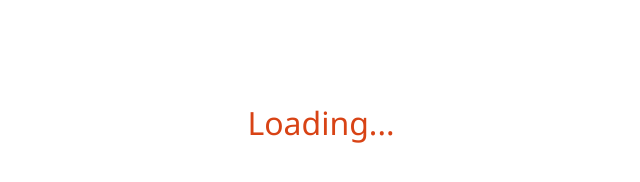
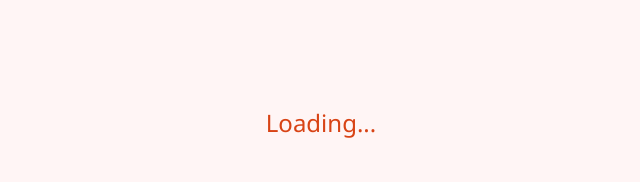
Before and after one commit to anuj-agarwal/anuj-agarwal.github.io, a Jekyll site: the page built from index.md, in a window 1280 px wide. Shown: the part 328-510 px from the top of the page, without its empty margins (319-959 px from the left). Built offline with Jekyll 4.4.1, drawn with Linux system fonts in a browser that asks for light colours; a script that is not in the unit is left out; some of the changed text lies outside the part shown.

Commit message:
Update default.html

````diff
--- a/_layouts/default.html
+++ b/_layouts/default.html
@@ -1,43 +1,48 @@
----
-## `_layouts/default.html` – Updated with Loader
-```html
 <!DOCTYPE html>
 <html lang="en">
 <head>
   <meta charset="UTF-8">
-  <title>{{ page.title }} - Anuj Agarwal</title>
-  <link rel="stylesheet" href="/assets/style.css">
-  <script src="/assets/scripts.js" defer></script>
+  <meta name="viewport" content="width=device-width, initial-scale=1.0">
+  <title>{{ page.title }} | {{ site.title }}</title>
+  <link rel="stylesheet" href="{{ '/assets/style.css' | relative_url }}">
 </head>
 <body>
   <!-- Loader -->
-  <div id="page-loader" style="position:fixed; top:0; left:0; width:100%; height:100%; background:#fff; z-index:9999; display:flex; justify-content:center; align-items:center;">
-    <p style="font-size:2rem; color:#d84315; font-family:'Segoe UI', sans-serif;">Loading...</p>
-  </div>
+  <div id="loader">Loading...</div>
 
+  <!-- Main Wrapper -->
   <div class="wrapper">
+
+    <!-- Header -->
     <header>
+      <h1>{{ site.title }}</h1>
+      <p>{{ site.description }}</p>
       <nav>
-        <a href="/" class="{% if page.url == '/' %}active{% endif %}">Home</a>
-        <a href="/about/" class="{% if page.url == '/about/' %}active{% endif %}">About</a>
-        <a href="/skills/" class="{% if page.url == '/skills/' %}active{% endif %}">Skills</a>
-        <a href="/experience/" class="{% if page.url == '/experience/' %}active{% endif %}">Experience</a>
-        <a href="/projects/" class="{% if page.url == '/projects/' %}active{% endif %}">Projects</a>
-        <a href="/publications/" class="{% if page.url == '/publications/' %}active{% endif %}">Publications</a>
-        <a href="/achievements/" class="{% if page.url == '/achievements/' %}active{% endif %}">Achievements</a>
-        <a href="/blog/" class="{% if page.url == '/blog/' %}active{% endif %}">Blog</a>
-        <a href="/contact/" class="{% if page.url == '/contact/' %}active{% endif %}">Contact</a>
+        <a href="{{ '/' | relative_url }}" class="{% if page.url == '/' %}active{% endif %}">Home</a>
+        <a href="{{ '/about/' | relative_url }}" class="{% if page.url == '/about/' %}active{% endif %}">About</a>
+        <a href="{{ '/skills/' | relative_url }}" class="{% if page.url == '/skills/' %}active{% endif %}">Skills</a>
+        <a href="{{ '/experience/' | relative_url }}" class="{% if page.url == '/experience/' %}active{% endif %}">Experience</a>
+        <a href="{{ '/projects/' | relative_url }}" class="{% if page.url == '/projects/' %}active{% endif %}">Projects</a>
+        <a href="{{ '/publications/' | relative_url }}" class="{% if page.url == '/publications/' %}active{% endif %}">Publications</a>
+        <a href="{{ '/achievements/' | relative_url }}" class="{% if page.url == '/achievements/' %}active{% endif %}">Achievements</a>
+        <a href="{{ '/blog/' | relative_url }}" class="{% if page.url == '/blog/' %}active{% endif %}">Blog</a>
+        <a href="{{ '/contact/' | relative_url }}" class="{% if page.url == '/contact/' %}active{% endif %}">Contact</a>
       </nav>
     </header>
 
+    <!-- Page Content -->
     <main>
       {{ content }}
     </main>
 
-    <footer>
-      <p>&copy; {{ site.time | date: "%Y" }} Anuj Agarwal</p>
-    </footer>
   </div>
 
+  <!-- Footer -->
+  <footer>
+    <p>&copy; {{ site.time | date: "%Y" }} {{ site.title }}. All rights reserved.</p>
+  </footer>
+
+  <!-- Scripts -->
+  <script src="{{ '/assets/scripts.js' | relative_url }}"></script>
 </body>
 </html>
````
